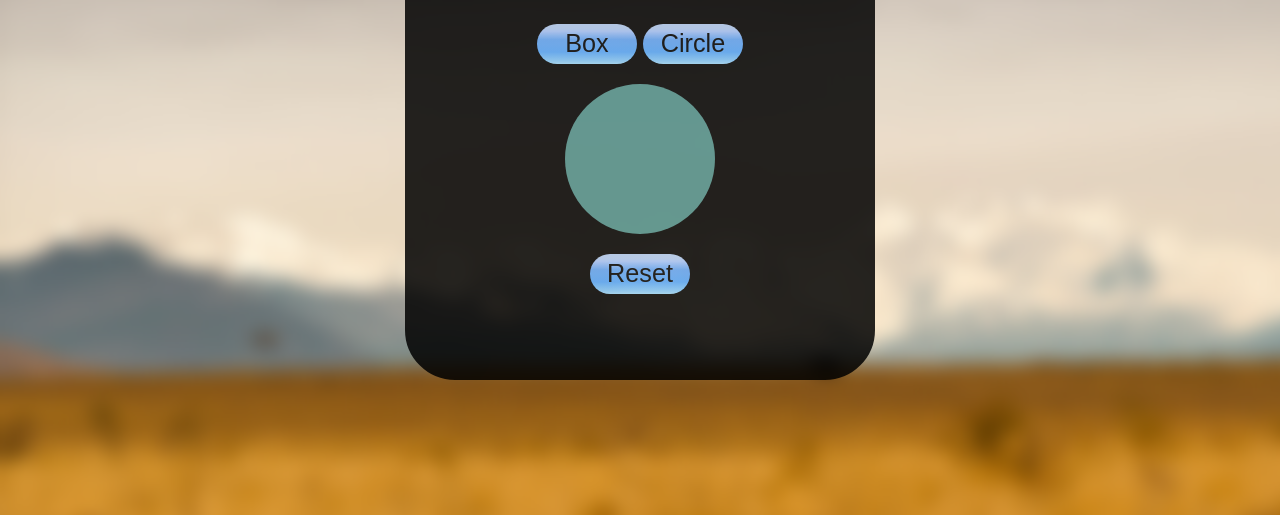
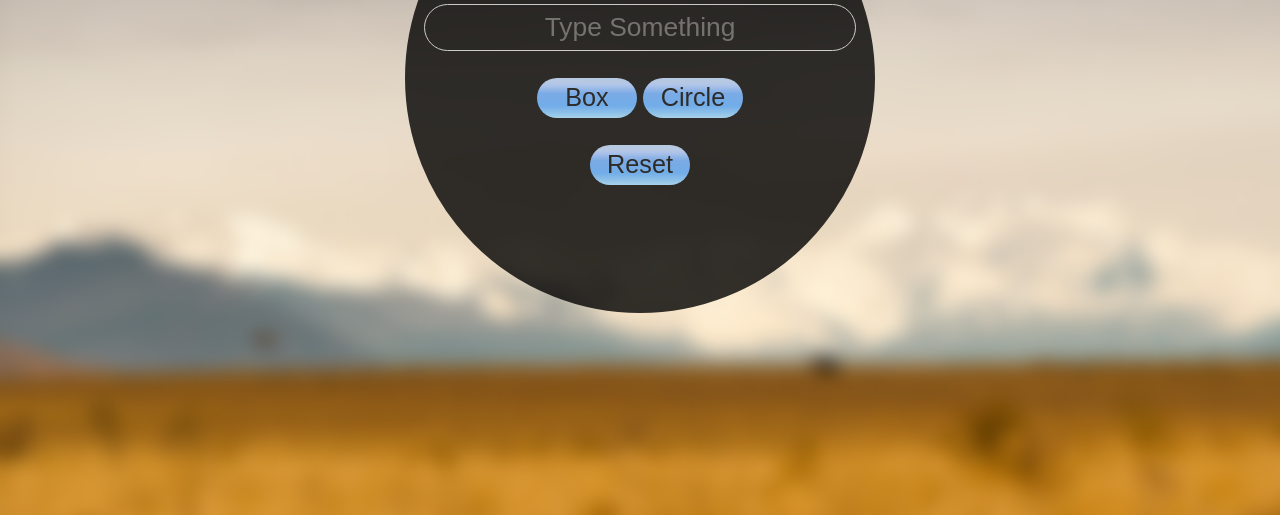
Before and after one commit to Kshaunish/webapp2, a plain HTML site: page index.html in a window 1280 px wide. Shown: the part 285-800 px from the top of the page. Drawn offline with Linux system fonts and the light colour scheme.

Commit message:
Commited on 31st Oct 2018

```diff
--- a/app.js
+++ b/app.js
@@ -17,7 +17,13 @@
 		$scope.reset = function() {
 			$scope.name="";
 			$scope.totalValue = "";
-			$scope.boxClass = false;
+
+			if($scope.boxClass == true){
+				$scope.boxClass = false;
+			} else {
+				$scope.boxClass = true;
+			}
+
 
 		};
 
--- a/index.html
+++ b/index.html
@@ -62,11 +62,11 @@
 				border: solid 5px black;
 				margin: 0 auto;
 				width: 460px;
+				height: 460px;
 				background-color: black;
 				color: white;
-				opacity: 0.85;
-				border-radius: 50px;
-                animation: fadein 1s;
+				opacity: 0.80;
+				animation: fadein 1s;
 			}
 
 			@keyframes fadein {
@@ -77,8 +77,6 @@
             .box {
 				margin: 20px auto;
 				background: #b7dd0b;
-				width: 150px;
-				height: 150px;
 			}
 
 			.circle {
@@ -86,27 +84,27 @@
 				background: #4e8c87;
 				border-radius: 50%;
 				margin: 20px auto;
-				width: 150px;
-				height: 150px;
 			}
 
 			.rotate {
-				transition: all 1s ease-in-out;
+				transition: all 0.5s ease-in-out;
 			}
 
 		</style>
 	</head>
 	<body>
 
-		<div ng-controller="NameExtractor" id="div1">
+		<div ng-controller="NameExtractor" id="div1" class="box rotate" ng-class="{'box': boxClass, 'circle': !boxClass}">
+			<br><br>
 			<h2>First Angular JS App</h2>
 			<input type="text" ng-model="name" id="name" placeholder="Type Something" ng-keyup="displayNumeric()">
 			<br><br>
 			<!--<input type="checkbox" ng-model="boxClass" /><br>-->
 			<button  ng-click="clickme()" ng-model="boxClass" id="box_button" >Box</button>
 			<button  ng-click="unclickme()" ng-model="boxClass" id="circle_button">Circle</button>
-			<br>
-			<div class="box rotate" ng-class="{'box': boxClass, 'circle': !boxClass} "></div>
+			<br><br>
+
+			<!--<div class="box rotate" ng-class="{'box': boxClass, 'circle': !boxClass} "></div>-->
 
 			<button ng-click="reset()" id="reset_button">Reset</button><br>
 			<br>{{totalValue}}
```
